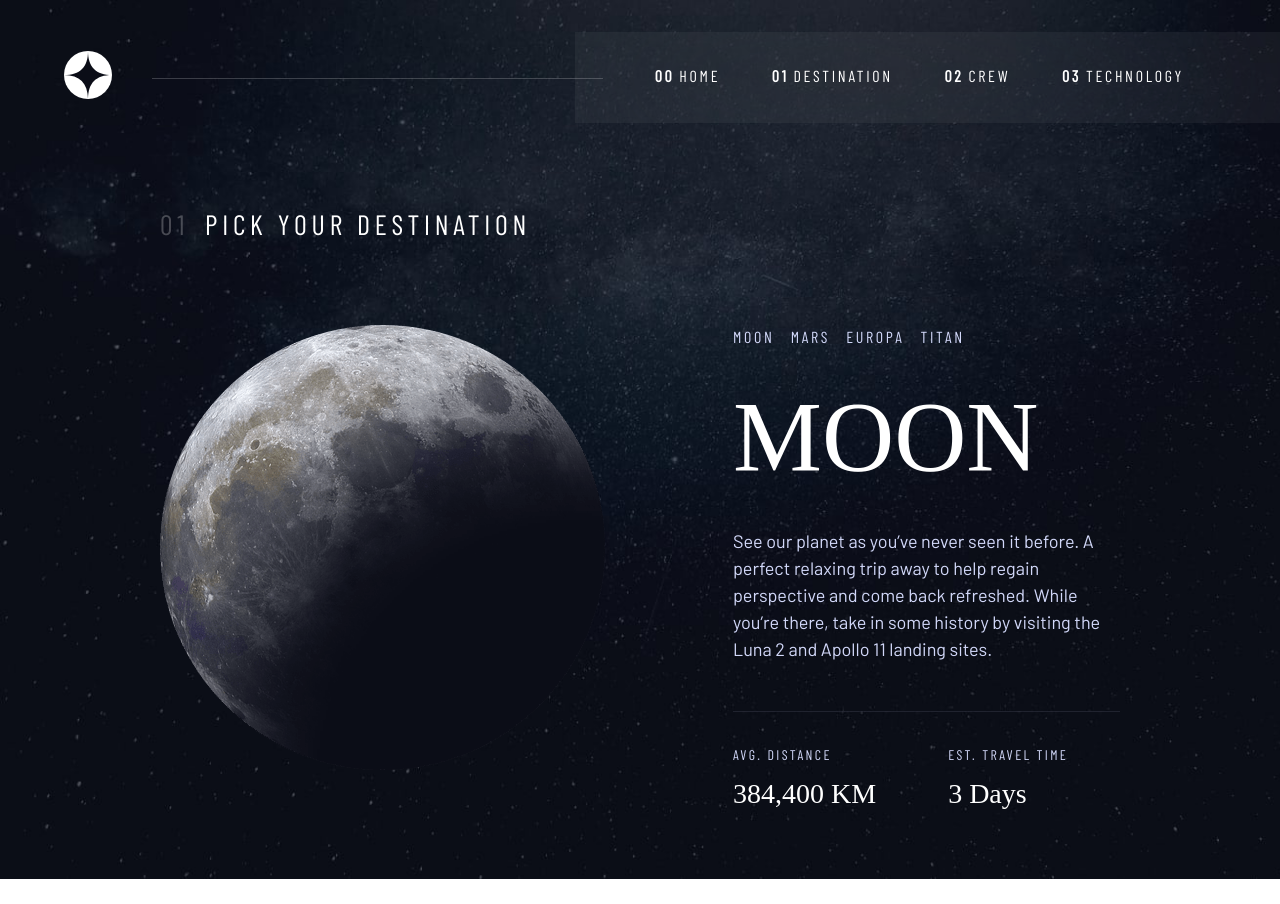
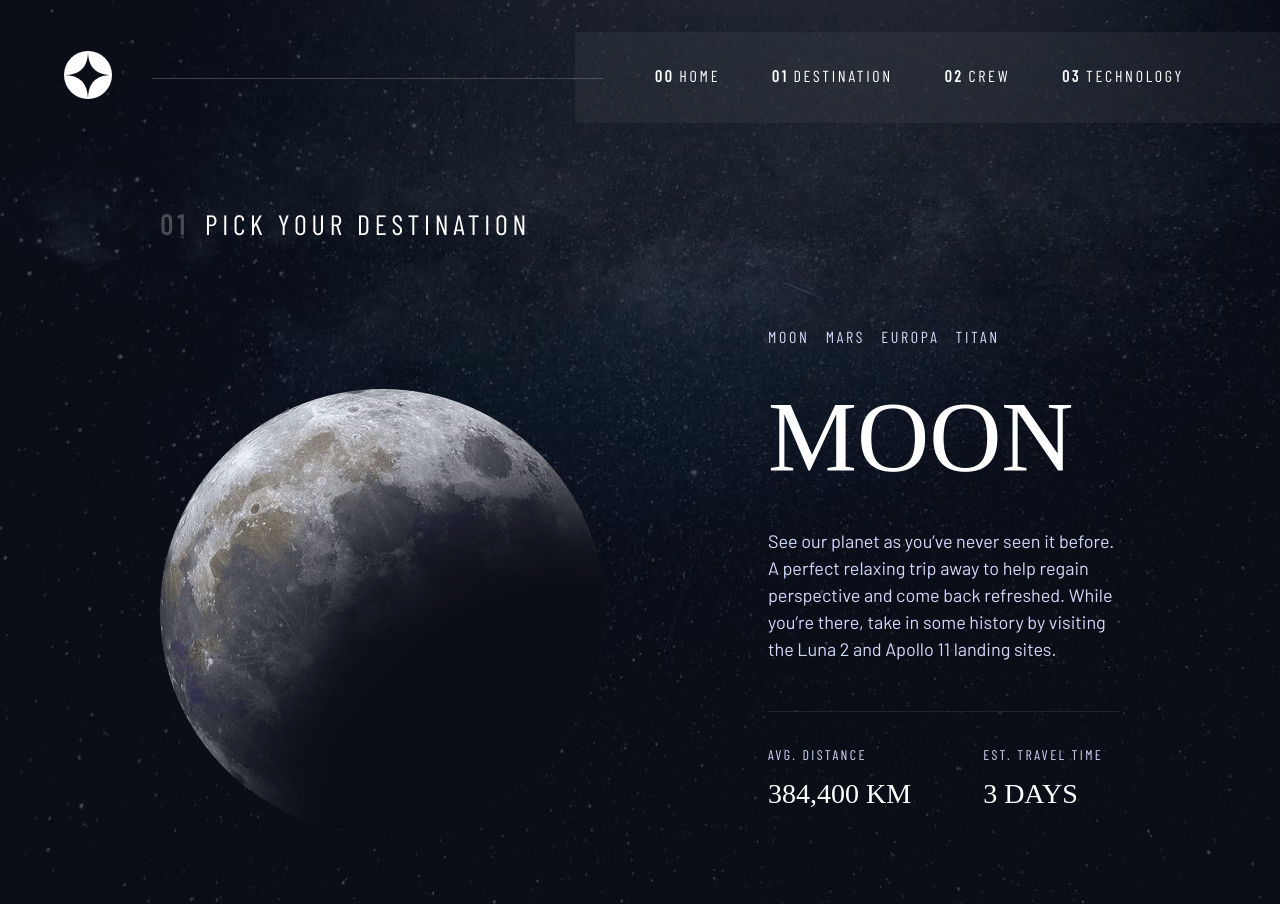
Before and after one commit to GabrielAbubakar/spacetourv2, a Next.js app: page /destination in a window 1280 px wide. Before the commit the page ends 879 px from the top, so only its background shows below. Built offline with nearby package versions, Linux system fonts and the light colour scheme; a web font is replaced by a local one.

Commit message:
general configurations

```diff
--- a/styles/Home.module.scss
+++ b/styles/Home.module.scss
@@ -7,7 +7,7 @@
     background-size: cover;
     background-position: center center;
 
-    @include respond(tab-port) {
+    @include respond(tab-land) {
         background-image: url(../public/images/home/background-home-tablet.jpg);
         background-position: bottom bottom;
     }
@@ -23,7 +23,9 @@
     /* text-align: center; */
     display: flex;
     justify-content: space-between;
-    padding-inline: 12rem;
+    padding-inline: 10rem;
+    gap: 4rem;
+
 
     @include respond(tab-land) {
         flex-direction: column;
--- a/styles/destination.module.scss
+++ b/styles/destination.module.scss
@@ -59,6 +59,7 @@
     span {
         color: hsl( var(--clr-white ) / .25);
         margin-right: 1rem;
+        font-weight: 700;
     }
 
     article {
@@ -78,9 +79,12 @@
 }
 
 .pictureBox {
+    margin-top: 4rem;
+    min-width: 50%;
 
     @include respond(tab-port) {
         width: 300px;
+        margin-top: 0;
     }
 
     @include respond(phone) {
@@ -186,6 +190,7 @@
     p {
         font-family: var(--ff-serif);
         font-size: 1.75rem;
+        text-transform: uppercase;
 
         @include respond(tab-port) {
             justify-content: center;
```
